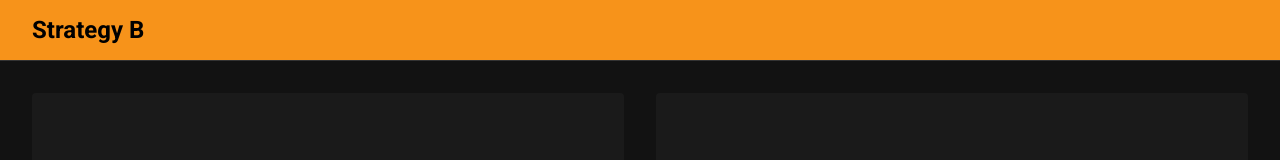
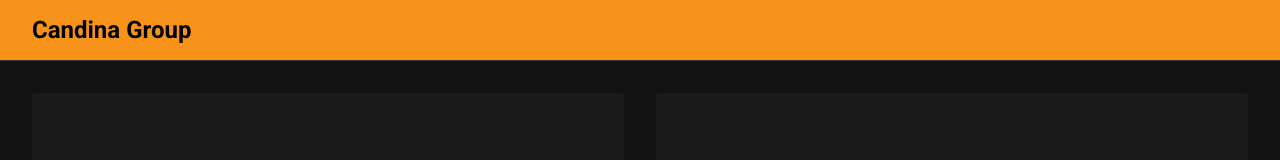
Before and after one commit to fazapramudya/Stock-Dashboard, a plain HTML site: page index.html in a window 1280 px wide. Shown: the top 160 px of the page. Drawn offline with Linux system fonts and the light colour scheme; a script that the page names is missing.

Commit message:
change navbar

```diff
--- a/index.html
+++ b/index.html
@@ -8,7 +8,7 @@
   </head>
   <body>
     <header class="main-header">
-      <div class="logo">Strategy B</div>
+      <div class="logo">Candina Group</div>
     </header>
 
     <div class="ticker-tape">
```
